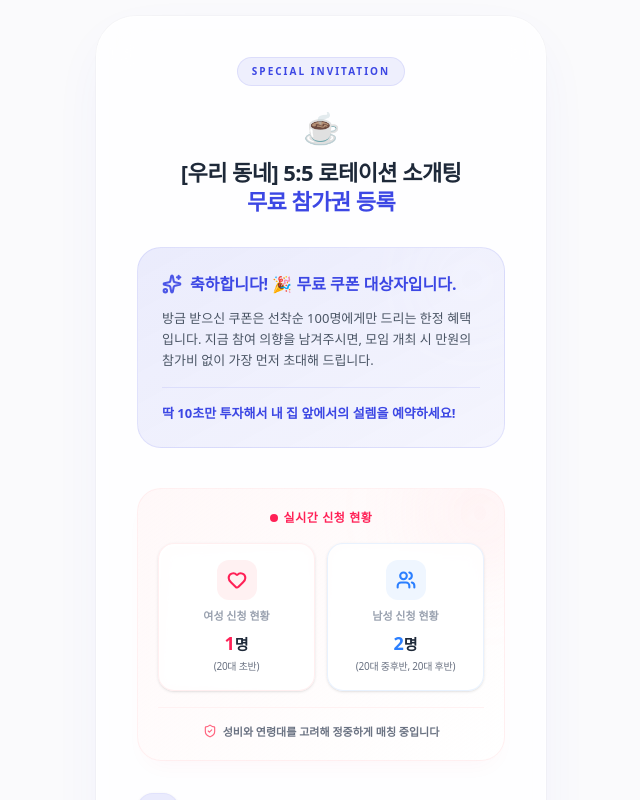
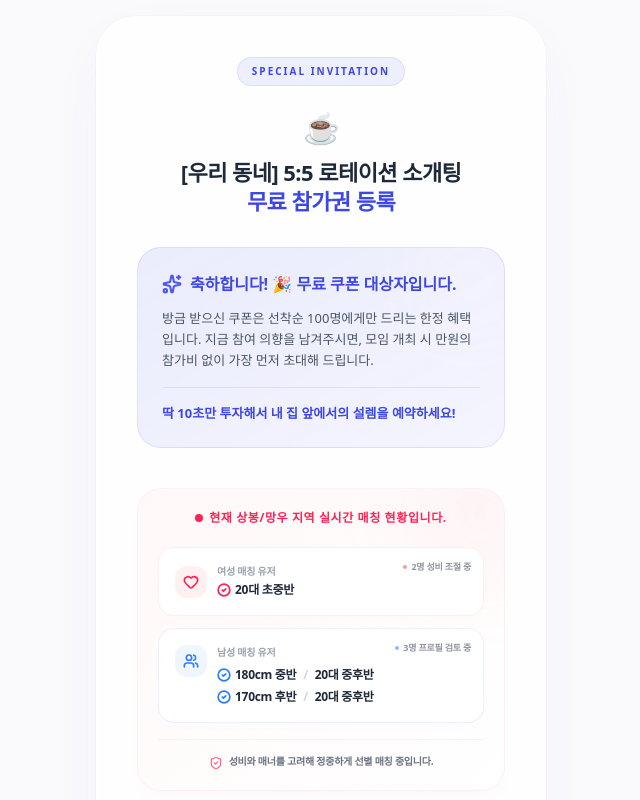
Before and after one commit to WooHyucks/rotation-blind-date-demo, a Next.js app: page / in a window 1280 px wide. Shown: the top 800 px of the page, without its empty margins (319-959 px from the left). Built offline with nearby package versions, Linux system fonts and the light colour scheme.

Commit message:
feat:신청률 향상을 위한 기본정보 제공 ui 추가

```diff
--- a/src/app/page.tsx
+++ b/src/app/page.tsx
@@ -14,7 +14,7 @@ function HomeContent() {
   const [contactValue, setContactValue] = useState('');
   const [ageGroup, setAgeGroup] = useState('');
   const [gender, setGender] = useState('');
-
+  const [variant, setVariant] = useState<'A' | 'B' | null>(null);
 
   const searchParams = useSearchParams();
   const source = searchParams.get('source') || 'flyer';
@@ -24,7 +24,7 @@ function HomeContent() {
 
     let customUserId = localStorage.getItem('amplitude_user_id');
     if (!customUserId) {
-      const hasQueryString = window.location.search.length > 1; // 쿼리스트링 존재 여부
+      const hasQueryString = window.location.search.length > 1;
       const randomNum = Math.floor(1000 + Math.random() * 9000);
       customUserId = hasQueryString ? `당근유저_${randomNum}` : `일반유저_${randomNum}`;
       localStorage.setItem('amplitude_user_id', customUserId);
@@ -32,6 +32,16 @@ function HomeContent() {
 
     amplitude.setUserId(customUserId);
     amplitude.track('Page_View', { source: source });
+
+    // A/B Test Logic
+    let currentVariant = localStorage.getItem('ab_variant') as 'A' | 'B';
+    if (!currentVariant) {
+      currentVariant = Math.random() < 0.5 ? 'A' : 'B';
+      localStorage.setItem('ab_variant', currentVariant);
+    }
+    setVariant(currentVariant);
+    amplitude.track('view_variant', { variant: currentVariant });
+
   }, [source]);
 
   const stations = ['상봉역', '망우역', '구리역', '기타'];
@@ -91,7 +101,8 @@ function HomeContent() {
       contactMethod: contactMethod,
       ageGroup: ageGroup,
       gender: gender,
-      source: source
+      source: source,
+      variant: variant
     });
 
     setIsLoading(true);
@@ -130,7 +141,8 @@ function HomeContent() {
         contactMethod: contactMethod,
         ageGroup: ageGroup,
         gender: gender,
-        source: source
+        source: source,
+        variant: variant
       });
       setIsSubmitted(true);
     } catch (error) {
@@ -211,49 +223,138 @@ function HomeContent() {
             <div className="bg-gradient-to-br from-rose-50/50 to-white rounded-3xl p-5 border border-rose-100/50 shadow-[0_12px_24px_-10px_rgba(225,29,72,0.04)] relative overflow-hidden">
               <div className="absolute top-0 right-0 w-32 h-32 bg-rose-300/10 rounded-full blur-2xl -mr-10 -mt-10" />
 
-              <div className="flex items-center justify-center gap-1.5 mb-4">
+              <div className="flex items-center justify-center gap-1.5 mb-5">
                 <span className="relative flex h-2 w-2">
                   <span className="animate-ping absolute inline-flex h-full w-full rounded-full bg-rose-400 opacity-75"></span>
                   <span className="relative inline-flex rounded-full h-2 w-2 bg-rose-500"></span>
                 </span>
-                <span className="text-[12px] font-extrabold text-rose-500 tracking-wider">실시간 신청 현황</span>
+                <span className="text-[12px] font-extrabold text-rose-500 tracking-wider">
+                  {variant === 'A' ? "현재 상봉/망우 지역 실시간 매칭 현황입니다." : "실시간 신청 현황"}
+                </span>
               </div>
 
-              <div className="grid grid-cols-2 gap-3 relative z-10">
-                {/* 여성 신청 현황 */}
-                <div className="bg-white/90 backdrop-blur-sm rounded-2xl p-4 border border-rose-100/60 flex flex-col items-center shadow-sm">
-                  <div className="w-10 h-10 bg-rose-50 rounded-xl flex items-center justify-center mb-2">
-                    <Heart className="w-5 h-5 text-rose-500" strokeWidth={2.5} />
+              {variant === 'A' ? (
+                /* =================== VERSION A: Range (초간소화 고급 1단 피드) =================== */
+                <div className="space-y-3 relative z-10 w-full text-left">
+                  {/* 여성 매칭 현황 */}
+                  <div className="bg-white/95 backdrop-blur-sm rounded-2xl p-4 border border-rose-100/60 shadow-[0_4px_12px_rgba(225,29,72,0.01)] flex flex-col gap-2 relative">
+                    <div className="absolute top-3 right-3 flex items-center gap-1 opacity-75">
+                      <div className="w-1 h-1 rounded-full bg-rose-400 animate-pulse" />
+                      <span className="text-[9px] text-gray-500 font-bold tracking-tight">2명 성비 조절 중</span>
+                    </div>
+
+                    <div className="flex items-center gap-2.5">
+                      <div className="w-8 h-8 rounded-xl bg-rose-50 flex items-center justify-center">
+                        <Heart className="w-4 h-4 text-rose-500" strokeWidth={2.5} />
+                      </div>
+                      <div className="flex flex-col">
+                        <span className="text-[10px] font-bold text-gray-400 tracking-tight">여성 매칭 유저</span>
+                        <div className="flex items-center gap-1 mt-0.5">
+                          <CheckCircle2 className="w-3.5 h-3.5 text-rose-500 flex-shrink-0" strokeWidth={3} />
+                          <span className="text-[12px]  font-semibold text-gray-800 tracking-tight">20대 초중반</span>
+                        </div>
+                      </div>
+                    </div>
                   </div>
-                  <span className="text-[11px] font-bold text-gray-400 mb-1">여성 신청 현황</span>
-                  <div className="text-[15px] font-extrabold text-gray-800 flex flex-col items-center">
-                    <div>
-                      <span className="text-rose-500 text-lg">1</span>명
+
+                  {/* 남성 매칭 현황 */}
+                  <div className="bg-white/95 backdrop-blur-sm rounded-2xl p-4 border border-blue-100/60 shadow-[0_4px_12px_rgba(59,130,246,0.01)] flex flex-col gap-3 relative">
+                    <div className="absolute top-3 right-3 flex items-center gap-1 opacity-75">
+                      <div className="w-1 h-1 rounded-full bg-blue-400 animate-pulse" />
+                      <span className="text-[9px] text-gray-500 font-bold tracking-tight">3명 프로필 검토 중</span>
                     </div>
-                    <span className="text-[10px] text-gray-500 font-medium tracking-tight mt-0.5">(20대 초반)</span>
+
+                    <div className="flex items-start gap-2.5">
+                      <div className="w-8 h-8 rounded-xl bg-blue-50 flex items-center justify-center">
+                        <Users className="w-4 h-4 text-blue-500" strokeWidth={2.5} />
+                      </div>
+                      <div className="flex flex-col gap-1.5 flex-grow">
+                        <span className="text-[10px] font-bold text-gray-400 tracking-tight">남성 매칭 유저</span>
+
+                        <div className="space-y-1">
+                          <div className="flex items-center gap-1">
+                            <CheckCircle2 className="w-3.5 h-3.5 text-blue-500 flex-shrink-0" strokeWidth={3} />
+                            <span className="text-[12px] font-semibold text-gray-800 tracking-tight">180cm 중반 <span className="text-gray-300 mx-1">/</span> 20대 중후반</span>
+                          </div>
+                          <div className="flex items-center gap-1">
+                            <CheckCircle2 className="w-3.5 h-3.5 text-blue-500 flex-shrink-0" strokeWidth={3} />
+                            <span className="text-[12px] font-semibold text-gray-800 tracking-tight">170cm 후반 <span className="text-gray-300 mx-1">/</span> 20대 중후반</span>
+                          </div>
+                        </div>
+                      </div>
+                    </div>
                   </div>
                 </div>
+              ) : (
+                /* =================== VERSION B: Counter (정량 카운트 단일화) =================== */
+                <div className="grid grid-cols-2 gap-3 relative z-10">
+                  {/* 여성 신청 현황 */}
+                  <div className="bg-white/95 backdrop-blur-sm rounded-2xl p-4 border border-rose-100/60 flex flex-col items-center shadow-sm">
+                    <div className="w-9 h-9 bg-rose-50 rounded-xl flex items-center justify-center mb-1.5">
+                      <Heart className="w-4 h-4 text-rose-500" strokeWidth={2.5} />
+                    </div>
+                    <span className="text-[10px] font-bold text-gray-400 mb-2">여성 신청 현황</span>
 
-                {/* 남성 신청 현황 */}
-                <div className="bg-white/90 backdrop-blur-sm rounded-2xl p-4 border border-blue-100/60 flex flex-col items-center shadow-sm">
-                  <div className="w-10 h-10 bg-blue-50 rounded-xl flex items-center justify-center mb-2">
-                    <Users className="w-5 h-5 text-blue-500" strokeWidth={2.5} />
+                    <div className="flex w-full divide-x divide-rose-100/30 mt-1">
+                      <div className="flex-1 flex flex-col items-center">
+                        <span className="text-[9px] text-gray-400 font-bold mb-0.5">확정</span>
+                        <p className="text-[16px] font-black text-rose-500">1<span className="text-[11px] font-bold text-gray-600 ml-0.5">명</span></p>
+                        <span className="text-[8px] text-gray-500 font-bold mt-1 bg-rose-50/70 px-1 py-0.5 rounded leading-none scale-[0.9] transform origin-top">(20대 초중반)</span>
+                      </div>
+                      <div className="flex-1 flex flex-col items-center opacity-60">
+                        <div className="flex items-center gap-0.5 mb-0.5">
+                          <span className="text-[9px] text-gray-400 font-bold">대기</span>
+                          <div className="flex gap-[1.5px] items-center mt-0.5">
+                            <div className="w-[2px] h-[2px] rounded-full bg-gray-400 animate-bounce duration-300" />
+                            <div className="w-[2px] h-[2px] rounded-full bg-gray-400 animate-bounce [animation-delay:0.1s]" />
+                            <div className="w-[2px] h-[2px] rounded-full bg-gray-400 animate-bounce [animation-delay:0.2s]" />
+                          </div>
+                        </div>
+                        <p className="text-[15px] font-black text-gray-700">2<span className="text-[10px] font-medium text-gray-500 ml-0.5">명</span></p>
+                        <span className="text-[8px] text-rose-400 font-bold tracking-tight mt-0.5">검토 중</span>
+                      </div>
+                    </div>
                   </div>
-                  <span className="text-[11px] font-bold text-gray-400 mb-1">남성 신청 현황</span>
-                  <div className="text-[15px] font-extrabold text-gray-800 flex flex-col items-center">
-                    <div>
-                      <span className="text-blue-500 text-lg">2</span>명
+
+                  {/* 남성 신청 현황 */}
+                  <div className="bg-white/95 backdrop-blur-sm rounded-2xl p-4 border border-blue-100/60 flex flex-col items-center shadow-sm">
+                    <div className="w-9 h-9 bg-blue-50 rounded-xl flex items-center justify-center mb-1.5">
+                      <Users className="w-4 h-4 text-blue-500" strokeWidth={2.5} />
                     </div>
-                    <span className="text-[10px] text-gray-500 font-medium tracking-tight mt-0.5">(20대 중후반, 20대 후반)</span>
+                    <span className="text-[10px] font-bold text-gray-400 mb-2">남성 신청 현황</span>
+
+                    <div className="flex w-full divide-x divide-blue-100/30 mt-1">
+                      <div className="flex-1 flex flex-col items-center">
+                        <span className="text-[9px] text-gray-400 font-bold mb-0.5">확정</span>
+                        <p className="text-[16px] font-black text-blue-500">2<span className="text-[11px] font-bold text-gray-600 ml-0.5">명</span></p>
+                        <span className="text-[7.5px] text-gray-500 font-bold mt-1 bg-blue-50/70 px-1 py-0.5 rounded text-center leading-[1.2] tracking-tighter w-[95%] overflow-hidden text-ellipsis">(20대 후반, 20대 중후반)</span>
+                      </div>
+                      <div className="flex-1 flex flex-col items-center opacity-60">
+                        <div className="flex items-center gap-0.5 mb-0.5">
+                          <span className="text-[9px] text-gray-400 font-bold">대기</span>
+                          <div className="flex gap-[1.5px] items-center mt-0.5">
+                            <div className="w-[2px] h-[2px] rounded-full bg-gray-400 animate-bounce duration-300" />
+                            <div className="w-[2px] h-[2px] rounded-full bg-gray-400 animate-bounce [animation-delay:0.1s]" />
+                            <div className="w-[2px] h-[2px] rounded-full bg-gray-400 animate-bounce [animation-delay:0.2s]" />
+                          </div>
+                        </div>
+                        <p className="text-[15px] font-black text-gray-700">3<span className="text-[10px] font-medium text-gray-500 ml-0.5">명</span></p>
+                        <span className="text-[8px] text-blue-400 font-bold tracking-tight mt-0.5">매칭 대기</span>
+                      </div>
+                    </div>
                   </div>
                 </div>
-              </div>
+              )}
 
-              <div className="mt-4 pt-3.5 border-t border-rose-50 flex items-center justify-center gap-1.5 ">
-                <ShieldCheck className="w-3.5 h-3.5 text-rose-400" />
-                <p className="text-[11px] text-gray-500 font-semibold text-center mt-0.5">
-                  성비와 연령대를 고려해 정중하게 매칭 중입니다
-                </p>
+              <div className="mt-4 pt-3.5 border-t border-rose-100/50 flex items-start justify-center gap-1.5 px-1">
+                <ShieldCheck className="w-3.5 h-3.5 text-rose-400 mt-0.5 flex-shrink-0" />
+                <div className="text-[10px] text-gray-500 font-semibold text-center leading-[1.5] tracking-tight">
+                  {variant === 'A' ? (
+                    "성비와 매너를 고려해 정중하게 선별 매칭 중입니다."
+                  ) : (
+                    <>현재 성비에 맞춰 순차적으로 초대장을 발송하고 있습니다. 지금 신청하시면 <strong className="text-rose-500 font-bold">우선 순위로 검토</strong>됩니다!</>
+                  )}
+                </div>
               </div>
             </div>
           </div>
```
